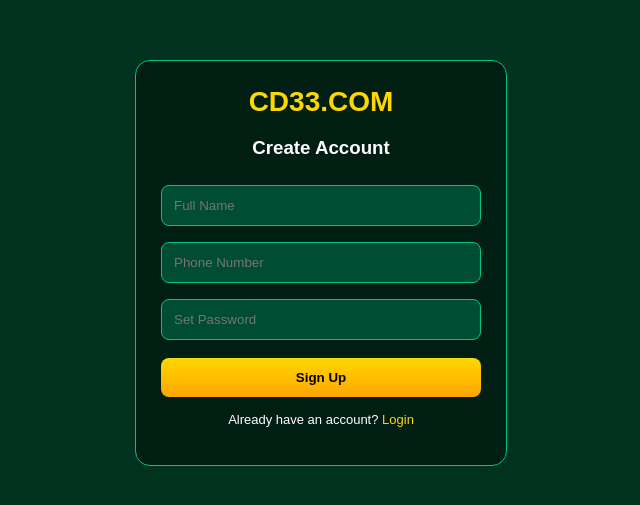
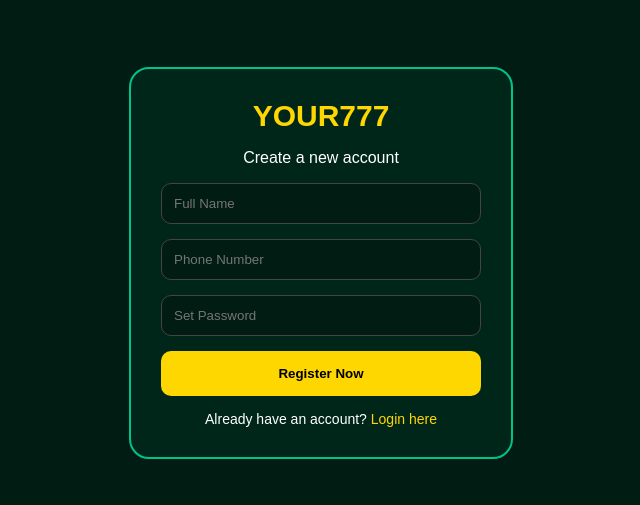
Before and after one commit to brandmehediofficial-code/YOUR777, a plain HTML site: page register.html in a window 1280 px wide. Shown: the part 137-642 px from the top of the page, without its empty margins (319-959 px from the left). Drawn offline with Linux system fonts and the light colour scheme.

Commit message:
Update register.html

```diff
--- a/register.html
+++ b/register.html
@@ -3,46 +3,28 @@
 <head>
     <meta charset="UTF-8">
     <meta name="viewport" content="width=device-width, initial-scale=1.0">
-    <title>Register - CD33.COM</title>
+    <title>Register - YOUR777</title>
     <style>
-        body { background-color: #013220; color: white; font-family: sans-serif; display: flex; justify-content: center; align-items: center; height: 100vh; margin: 0; }
-        .register-box { background: rgba(0, 0, 0, 0.4); padding: 25px; border-radius: 15px; text-align: center; width: 85%; max-width: 320px; border: 1px solid #00c389; }
-        .logo { color: #FFD700; font-size: 28px; margin-bottom: 10px; font-weight: bold; }
-        input { width: 100%; padding: 12px; margin: 8px 0; background: #004d33; border: 1px solid #00c389; border-radius: 8px; color: white; box-sizing: border-box; outline: none; }
-        .btn { width: 100%; padding: 12px; background: linear-gradient(to bottom, #FFD700, #FFA500); border: none; border-radius: 8px; font-weight: bold; margin-top: 10px; cursor: pointer; color: #000; }
+        body { background-color: #011d13; color: white; font-family: sans-serif; display: flex; align-items: center; justify-content: center; height: 100vh; margin: 0; }
+        .reg-box { background: #00261a; border: 2px solid #00c389; padding: 30px; border-radius: 20px; width: 320px; text-align: center; }
+        .logo { color: #FFD700; font-size: 30px; font-weight: bold; margin-bottom: 10px; }
+        input { width: 100%; padding: 12px; margin-bottom: 15px; border-radius: 10px; border: 1px solid #444; background: #011d13; color: white; box-sizing: border-box; }
+        .btn { width: 100%; padding: 15px; background: #FFD700; border: none; border-radius: 10px; font-weight: bold; color: black; cursor: pointer; }
+        .login-link { margin-top: 15px; font-size: 14px; }
         a { color: #FFD700; text-decoration: none; }
     </style>
 </head>
 <body>
-    <div class="register-box">
-        <div class="logo">CD33.COM</div>
-        <h3>Create Account</h3>
-        <input type="text" id="regName" placeholder="Full Name">
-        <input type="text" id="regPhone" placeholder="Phone Number">
-        <input type="password" id="regPass" placeholder="Set Password">
-        <button class="btn" onclick="handleRegister()">Sign Up</button>
-        <p style="font-size: 13px; margin-top: 15px;">Already have an account? <a href="index.html">Login</a></p>
+    <div class="reg-box">
+        <div class="logo">YOUR777</div>
+        <p>Create a new account</p>
+        <input type="text" placeholder="Full Name">
+        <input type="text" placeholder="Phone Number">
+        <input type="password" placeholder="Set Password">
+        <button class="btn" onclick="alert('Registration Successful!'); location.href='index.html'">Register Now</button>
+        <div class="login-link">
+            Already have an account? <a href="index.html">Login here</a>
+        </div>
     </div>
-
-    <script>
-        function handleRegister() {
-            const name = document.getElementById('regName').value;
-            const phone = document.getElementById('regPhone').value;
-            const pass = document.getElementById('regPass').value;
-
-            if(name && phone && pass) {
-                // ব্রাউজারে তথ্য সেভ করা
-                localStorage.setItem('userName', name);
-                localStorage.setItem('userPhone', phone);
-                localStorage.setItem('userPass', pass);
-                localStorage.setItem('userBalance', '50.00'); // শুরুতে বোনাস ৫০ টাকা
-
-                alert("রেজিস্ট্রেশন সফল! এখন লগইন করুন।");
-                window.location.href = "index.html";
-            } else {
-                alert("সবগুলো ঘর পূরণ করুন।");
-            }
-        }
-    </script>
 </body>
 </html>
```
